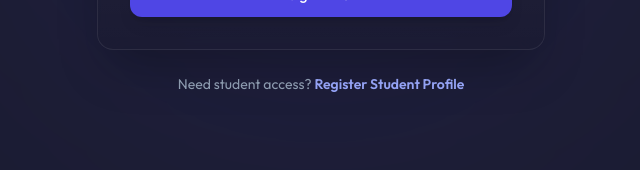
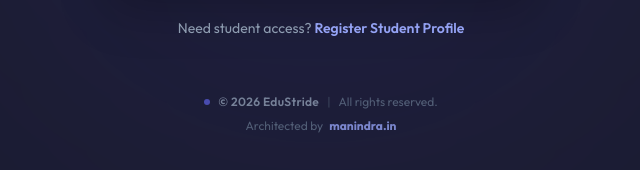
Before and after one commit to Manindra-Roy/EduStride, a React (Vite) app in the folder frontend/: page /login in a window 1280 px wide. Shown: the part 562-732 px from the top of the page, without its empty margins (319-959 px from the left). Built offline with nearby package versions, Linux system fonts and the light colour scheme; no server answers.

Commit message:
Optimize SEO metadata and add footer with copyright and architect details

```diff
--- a/frontend/index.html
+++ b/frontend/index.html
@@ -4,7 +4,26 @@
     <meta charset="UTF-8" />
     <link rel="icon" type="image/jpeg" href="/logo.jpg" />
     <meta name="viewport" content="width=device-width, initial-scale=1.0" />
-    <title>EduStride ERP & LMS Portal</title>
+
+    <!-- Primary SEO Metadata -->
+    <title>EduStride ERP & LMS Portal - Next-Gen School Management Suite</title>
+    <meta name="description" content="EduStride is an enterprise-grade ERP and LMS portal for modern academic institutions. Features secure tuition fee ledgers, automated workflows, dynamic progress-based roll numbering, and collaborative class chats." />
+    <meta name="keywords" content="EduStride, School ERP, Learning Management System, LMS Portal, School Management Software, Tuition Ledger, Class Chat, Student Information System, Academic Suite" />
+    <meta name="author" content="manindra.in" />
+    <meta name="robots" content="index, follow" />
+
+    <!-- Open Graph / Facebook -->
+    <meta property="og:type" content="website" />
+    <meta property="og:title" content="EduStride ERP & LMS Portal" />
+    <meta property="og:description" content="Enterprise school management system with secure tuition ledger, progress-based roll numbers, automated schedules, and real-time class chats." />
+    <meta property="og:image" content="/logo.jpg" />
+
+    <!-- Twitter -->
+    <meta property="twitter:card" content="summary" />
+    <meta property="twitter:title" content="EduStride ERP & LMS Portal" />
+    <meta property="twitter:description" content="Enterprise school management system with secure tuition ledger, progress-based roll numbers, automated schedules, and real-time class chats." />
+    <meta property="twitter:image" content="/logo.jpg" />
+
     <!-- Google Fonts -->
     <link rel="preconnect" href="https://fonts.googleapis.com">
     <link rel="preconnect" href="https://fonts.gstatic.com" crossorigin>
--- a/frontend/src/App.jsx
+++ b/frontend/src/App.jsx
@@ -4,6 +4,8 @@ import { AuthProvider, useAuth } from './context/AuthContext';
 import Sidebar from './components/Sidebar';
 import Preloader from './components/Preloader';
 import Logo from './components/Logo';
+import Footer from './components/Footer';
+import PageTitleUpdater from './components/PageTitleUpdater';
 import { Menu, X } from 'lucide-react';
 
 // Pages
@@ -69,7 +71,7 @@ const Layout = () => {
 
         {/* Scrollable Main Area */}
         <main className="flex-1 p-4 md:p-6 lg:p-8 overflow-y-auto relative flex flex-col">
-          <div className="flex-1 max-w-7xl w-full mx-auto pb-12">
+          <div className="max-w-7xl w-full mx-auto pb-12">
             <Routes>
               <Route path="/" element={<Dashboard />} />
               <Route path="/class/:class_level" element={<ClassGrid />} />
@@ -88,6 +90,7 @@ const Layout = () => {
               } />
               <Route path="*" element={<Navigate to="/" replace />} />
             </Routes>
+            <Footer />
           </div>
         </main>
       </div>
@@ -105,6 +108,7 @@ const AppContent = () => {
         <Preloader loading={loading} onFinished={() => setShowPreloader(false)} />
       )}
       <Router>
+        <PageTitleUpdater />
         <Routes>
           <Route path="/login" element={<Login />} />
           {!user ? (
--- /dev/null
+++ b/frontend/src/components/Footer.jsx
@@ -0,0 +1,30 @@
+import React from 'react';
+
+const Footer = ({ className = "" }) => {
+  const hasMarginTop = className.split(' ').some(c => c.startsWith('mt-'));
+  const marginClass = hasMarginTop ? '' : 'mt-12';
+
+  return (
+    <footer className={`${marginClass} pt-6 pb-4 border-t border-dark-800/40 w-full flex flex-col sm:flex-row items-center justify-between gap-3 text-slate-400 text-xs z-10 ${className}`}>
+      <div className="flex items-center gap-2">
+        <span className="w-1.5 h-1.5 rounded-full bg-primary-500 animate-pulse-slow" />
+        <span className="font-semibold text-slate-350 font-outfit tracking-wide">© 2026 EduStride</span>
+        <span className="text-slate-600">|</span>
+        <span className="text-slate-500">All rights reserved.</span>
+      </div>
+      <div className="flex items-center gap-1.5">
+        <span className="text-slate-500">Architected by</span>
+        <a
+          href="https://manindra.in"
+          target="_blank"
+          rel="noopener noreferrer"
+          className="text-primary-400 hover:text-primary-300 font-bold transition-all duration-200 hover:underline decoration-primary-500/40 hover:scale-105 inline-block"
+        >
+          manindra.in
+        </a>
+      </div>
+    </footer>
+  );
+};
+
+export default Footer;
--- /dev/null
+++ b/frontend/src/components/PageTitleUpdater.jsx
@@ -0,0 +1,37 @@
+import { useEffect } from 'react';
+import { useLocation } from 'react-router-dom';
+
+const PageTitleUpdater = () => {
+  const location = useLocation();
+
+  useEffect(() => {
+    let title = 'EduStride ERP & LMS';
+    const path = location.pathname;
+
+    if (path === '/') {
+      title = 'Dashboard | EduStride ERP & LMS';
+    } else if (path.startsWith('/class/')) {
+      const parts = path.split('/');
+      const classLevel = parts[parts.length - 1];
+      title = `Class ${classLevel || ''} Classroom | EduStride`;
+    } else if (path === '/fees') {
+      title = 'Tuition Fee Ledger | EduStride';
+    } else if (path === '/lms') {
+      title = 'LMS Download Center | EduStride';
+    } else if (path === '/chats') {
+      title = 'Classroom Real-time Chats | EduStride';
+    } else if (path === '/register') {
+      title = 'Provision Academic Users | EduStride';
+    } else if (path === '/automations') {
+      title = 'System Automations & Logs | EduStride';
+    } else if (path === '/login') {
+      title = 'Sign In | EduStride ERP & LMS';
+    }
+
+    document.title = title;
+  }, [location]);
+
+  return null;
+};
+
+export default PageTitleUpdater;
--- a/frontend/src/pages/Login.jsx
+++ b/frontend/src/pages/Login.jsx
@@ -3,6 +3,7 @@ import { useNavigate, Link } from 'react-router-dom';
 import { useAuth } from '../context/AuthContext';
 import { Mail, Lock, ArrowRight, GraduationCap } from 'lucide-react';
 import Logo from '../components/Logo';
+import Footer from '../components/Footer';
 
 const Login = () => {
   const [email, setEmail] = useState('');
@@ -106,13 +107,15 @@ const Login = () => {
           </form>
         </div>
 
-        {/* Footer */}
+        {/* Footer Link */}
         <p className="text-center text-slate-400 text-sm mt-6">
           Need student access?{' '}
           <Link to="/register" className="text-primary-400 hover:text-primary-300 font-semibold transition">
             Register Student Profile
           </Link>
         </p>
+
+        <Footer className="border-t-0 mt-8 pt-4 justify-center sm:flex-col sm:gap-2 opacity-75" />
       </div>
     </div>
   );
--- a/frontend/src/pages/Register.jsx
+++ b/frontend/src/pages/Register.jsx
@@ -3,6 +3,7 @@ import { useNavigate, Link } from 'react-router-dom';
 import { useAuth } from '../context/AuthContext';
 import { Mail, Lock, UserCheck, ArrowRight, GraduationCap, ShieldAlert, CheckCircle2, Trash2, Users, UserPlus, Edit, BookOpen } from 'lucide-react';
 import Logo from '../components/Logo';
+import Footer from '../components/Footer';
 import axios from 'axios';
 
 const Register = () => {
@@ -816,6 +817,8 @@ const Register = () => {
             </>
           )}
         </p>
+
+        {!user && <Footer className="border-t-0 mt-8 pt-4 justify-center sm:flex-col sm:gap-2 opacity-75" />}
       </div>
     </div>
   );
```
